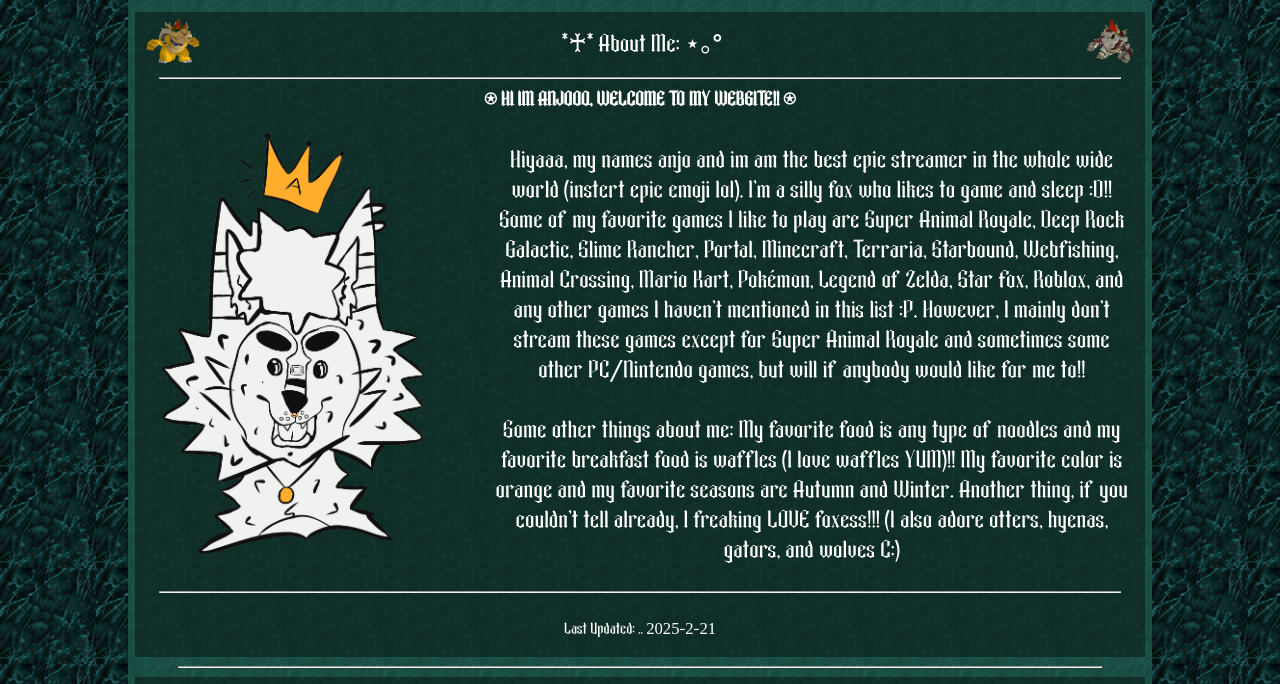
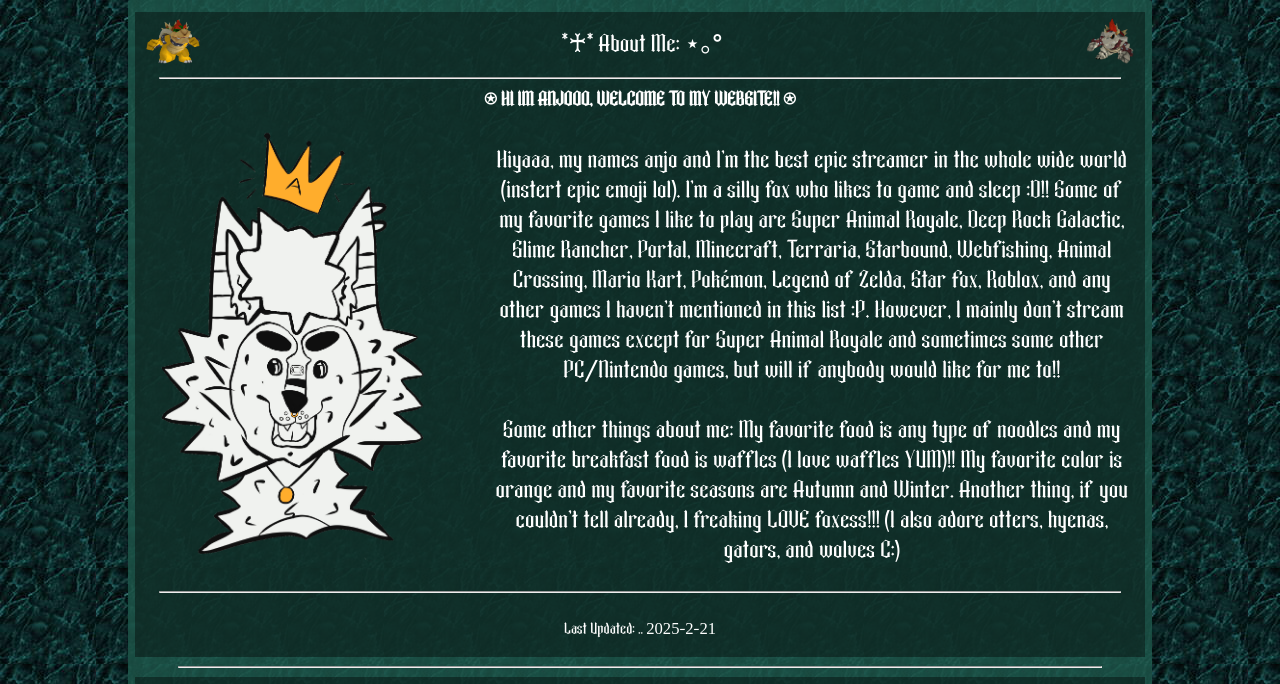
Before and after one commit to KingAnjo/kinganjo.github.io, a plain HTML site: page index.html in a window 1280 px wide. Shown: the part 104-788 px from the top of the page. Drawn offline with Linux system fonts and the light colour scheme.

Commit message:
Update index.html

```diff
--- a/index.html
+++ b/index.html
@@ -50,7 +50,7 @@
                 <h3>⍟ HI IM ANJOOO, WELCOME TO MY WEBSITE!! ⍟</h3>
                 <p class="text1">
 
-                    Hiyaaa, my names anjo and im am the best epic streamer in the whole wide world (instert epic emoji lol). I'm a silly fox who likes to game and sleep :D!!
+                    Hiyaaa, my names anjo and I'm the best epic streamer in the whole wide world (instert epic emoji lol). I'm a silly fox who likes to game and sleep :D!!
                     Some of my favorite games I like to play are Super Animal Royale, Deep Rock Galactic, Slime Rancher, Portal, Minecraft, Terraria, Starbound,
                     Webfishing, Animal Crossing, Mario Kart, Pokémon, Legend of Zelda, Star Fox, Roblox, and any other games I haven't mentioned in this list :P. However,
                     I mainly don't stream these games except for Super Animal Royale and sometimes some other PC/Nintendo games, but will if anybody would like for me to!!
```
